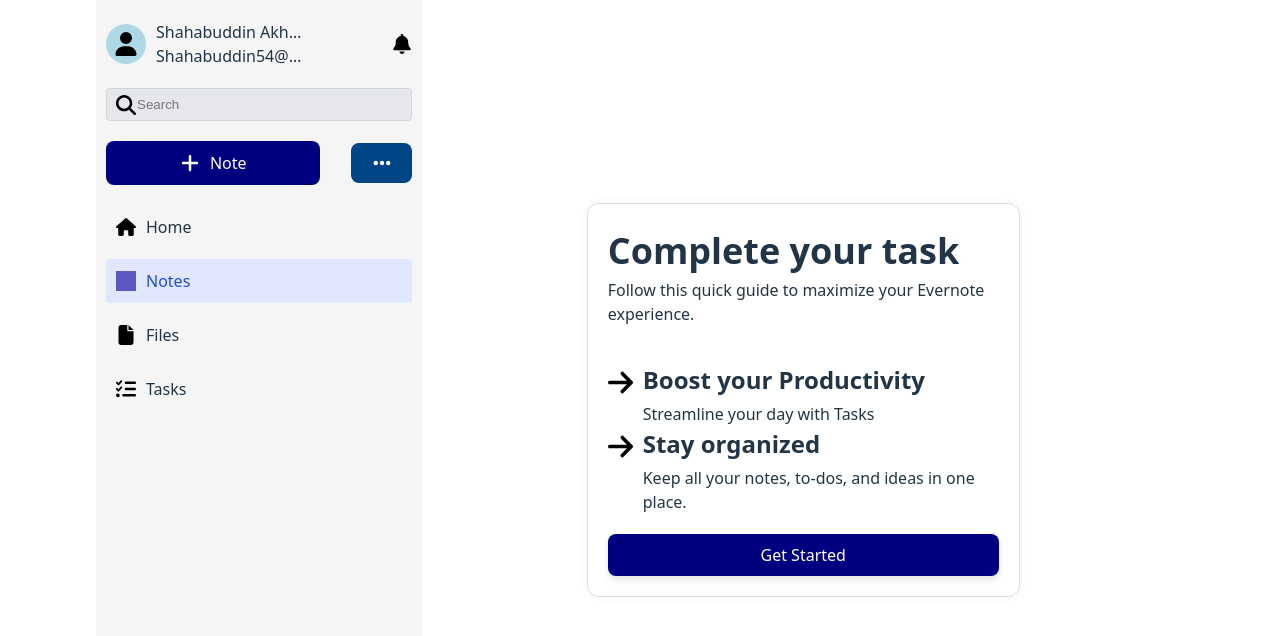
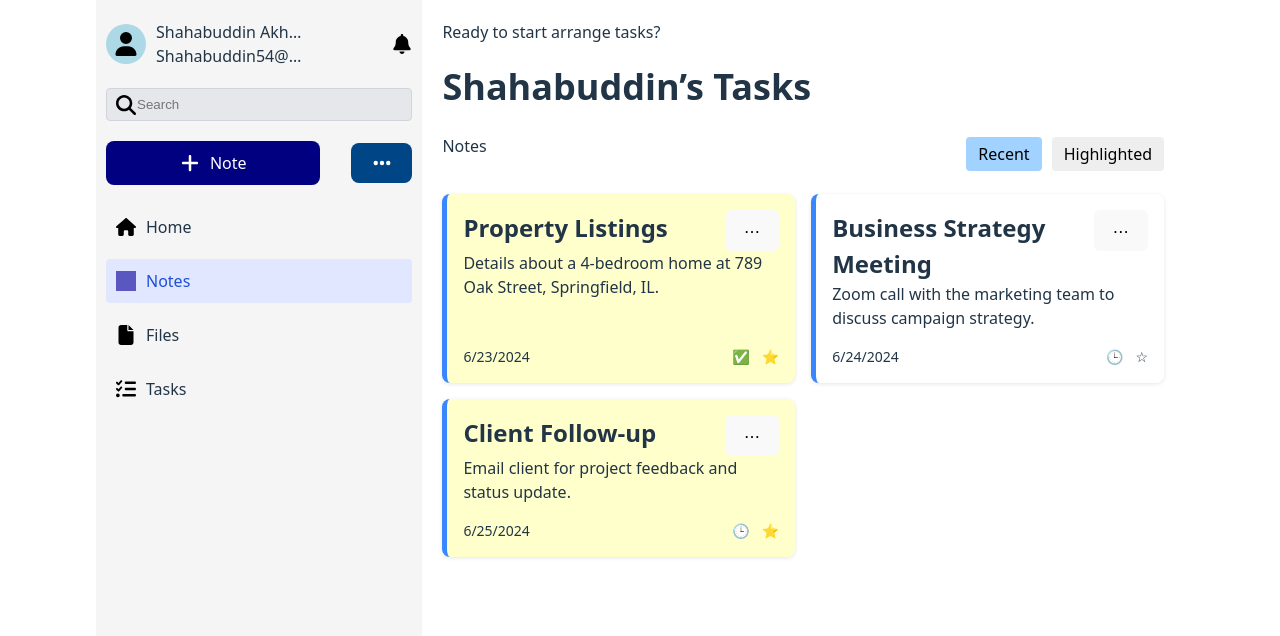
Before and after one commit to Shahabuddin1122/React-Assignment, a React (Vite) app: page / in a window 1280 px wide. Both pictures are taken after a click on the element "Notes". Shown: the top 636 px of the page. Built offline with nearby package versions, Linux system fonts and the light colour scheme; grey boxes are pictures that could not be loaded.

Commit message:
add notes page

```diff
--- a/src/components/sidebar/sidebar.tsx
+++ b/src/components/sidebar/sidebar.tsx
@@ -1,8 +1,8 @@
-import React, {useState} from 'react';
+import React from 'react';
 import styles from './sidebar.module.css';
 
-const Sidebar = () => {
-    const [selectedItem, setSelectedItem] = useState('home'); // default selected
+const Sidebar = ({selectedItem, callbackFunction}:{selectedItem:string, callbackFunction:(string)=> void}) => {
+
 
     const navItems = [
         { key: 'home', label: 'Home', icon: '/assets/home.svg' },
@@ -51,7 +51,7 @@
                         <div
                             key={item.key}
                             className={`${styles.navItem} ${selectedItem === item.key ? styles.selected : ''}`}
-                            onClick={() => setSelectedItem(item.key)}
+                            onClick={() => callbackFunction(item.key)}
                         >
                             <img src={item.icon} alt={item.label} className={styles.navIcon}/>
                             <span className={styles.navText}>{item.label}</span>
--- /dev/null
+++ b/src/models/task-items/tasks.json
@@ -0,0 +1,26 @@
+[
+  {
+    "id": 1,
+    "title": "Property Listings",
+    "description": "Details about a 4-bedroom home at 789 Oak Street, Springfield, IL.",
+    "time": "2024-06-23T10:30:00Z",
+    "favourite": true,
+    "state": "Completed"
+  },
+  {
+    "id": 2,
+    "title": "Business Strategy Meeting",
+    "description": "Zoom call with the marketing team to discuss campaign strategy.",
+    "time": "2024-06-24T14:00:00Z",
+    "favourite": false,
+    "state": "Pending"
+  },
+  {
+    "id": 3,
+    "title": "Client Follow-up",
+    "description": "Email client for project feedback and status update.",
+    "time": "2024-06-25T11:15:00Z",
+    "favourite": true,
+    "state": "Pending"
+  }
+]
--- a/src/pages/landing-page/LandingPage.tsx
+++ b/src/pages/landing-page/LandingPage.tsx
@@ -1,37 +1,26 @@
-import React from 'react';
+import React, { useState } from 'react';
 import Sidebar from '../../components/sidebar/sidebar.tsx';
 import styles from './LandingPage.module.css';
-import Button from "../../components/button/Button.tsx";
+import Home from './home.tsx';
+import Note from '../note/note.tsx';
 
 const LandingPage = () => {
+    const [selectedItem, setSelectedItem] = useState('home');
+
+    const renderContent = () => {
+        if (selectedItem === 'home') {
+            return <Home />;
+        } else if (selectedItem === 'notes') {
+            return <Note />;
+        } else {
+            return <Home />;
+        }
+    };
+
     return (
         <div className={styles.main}>
-            <Sidebar />
-            <div className={styles.content}>
-                <div className={styles.container}>
-                    <div>
-                        <h1>Complete your task</h1>
-                        <p>Follow this quick guide to maximize your Evernote experience.</p>
-                    </div>
-                    <div>
-                        <div className={styles.listItem}>
-                            <img src={'assets/arrow-right.svg'} alt={'arrow'} width={25}/>
-                            <div>
-                                <h3>Boost your Productivity</h3>
-                                <p>Streamline your day with Tasks</p>
-                            </div>
-                        </div>
-                        <div className={styles.listItem}>
-                            <img src={'assets/arrow-right.svg'} alt={'arrow'} width={25}/>
-                            <div>
-                                <h3>Stay organized</h3>
-                                <p>Keep all your notes, to-dos, and ideas in one place.</p>
-                            </div>
-                        </div>
-                    </div>
-                    <Button text={"Get Started"}/>
-                </div>
-            </div>
+            <Sidebar selectedItem={selectedItem} callbackFunction={setSelectedItem} />
+            {renderContent()}
         </div>
     );
 };
--- /dev/null
+++ b/src/pages/landing-page/home.tsx
@@ -0,0 +1,37 @@
+import styles from "./LandingPage.module.css";
+import Button from "../../components/button/Button.tsx";
+import React from "react";
+
+const Home = ()=>{
+    return (
+        <>
+            <div className={styles.content}>
+                <div className={styles.container}>
+                    <div>
+                        <h1>Complete your task</h1>
+                        <p>Follow this quick guide to maximize your Evernote experience.</p>
+                    </div>
+                    <div>
+                        <div className={styles.listItem}>
+                            <img src={'assets/arrow-right.svg'} alt={'arrow'} width={25}/>
+                            <div>
+                                <h3>Boost your Productivity</h3>
+                                <p>Streamline your day with Tasks</p>
+                            </div>
+                        </div>
+                        <div className={styles.listItem}>
+                            <img src={'assets/arrow-right.svg'} alt={'arrow'} width={25}/>
+                            <div>
+                                <h3>Stay organized</h3>
+                                <p>Keep all your notes, to-dos, and ideas in one place.</p>
+                            </div>
+                        </div>
+                    </div>
+                    <Button text={"Get Started"}/>
+                </div>
+            </div>
+        </>
+    );
+}
+
+export default Home;
--- /dev/null
+++ b/src/pages/note/note.module.css
@@ -0,0 +1,82 @@
+.content {
+    flex: 1;
+    padding: 20px;
+    box-sizing: border-box;
+}
+
+.header {
+    margin-bottom: 20px;
+}
+
+.noteSection {
+    display: flex;
+    flex-direction: column;
+}
+
+.noteHeader {
+    display: flex;
+    justify-content: space-between;
+    align-items: center;
+}
+
+.tabs {
+    display: flex;
+    gap: 10px;
+}
+
+.tab,
+.activeTab {
+    padding: 6px 12px;
+    border: none;
+    background: #eee;
+    border-radius: 4px;
+    cursor: pointer;
+}
+
+.activeTab {
+    background-color: #a2d2ff;
+}
+
+.noteGrid {
+    display: grid;
+    grid-template-columns: repeat(auto-fill, minmax(250px, 1fr));
+    gap: 16px;
+    margin-top: 20px;
+}
+
+.card {
+    display: flex;
+    flex-direction: column;
+    padding: 16px;
+    background: #fff;
+    border-radius: 8px;
+    box-shadow: 0 1px 4px rgba(0, 0, 0, 0.1);
+}
+
+
+.blueCard {
+    border-left: 5px solid #3a86ff;
+}
+
+.favCard {
+    background: rgba(255, 255, 0, 0.2);
+}
+
+.cardHeader {
+    display: flex;
+    justify-content: space-between;
+    align-items: flex-start;
+}
+
+.cardFooter {
+    display: flex;
+    justify-content: space-between;
+    margin-top: auto;
+    font-size: 14px;
+}
+
+.icons {
+    display: flex;
+    justify-content: center;
+    gap: 0 12px;
+}
--- /dev/null
+++ b/src/pages/note/note.tsx
@@ -0,0 +1,51 @@
+import { useState } from 'react';
+import styles from './note.module.css';
+import tasksData from '../../models/task-items/tasks.json'
+import type {Task} from "../../types/task-item/task.ts";
+
+const Note = () => {
+    const [tasks] = useState<Task[]>(tasksData);
+
+    return (
+        <div className={styles.content}>
+            <header className={styles.header}>
+                <p>Ready to start arrange tasks?</p>
+                <h1>Shahabuddin’s Tasks</h1>
+            </header>
+
+            <div className={styles.noteSection}>
+                <div className={styles.noteHeader}>
+                    <p>Notes</p>
+                    <div className={styles.tabs}>
+                        <button className={styles.activeTab}>Recent</button>
+                        <button className={styles.tab}>Highlighted</button>
+                    </div>
+                </div>
+
+                <div className={styles.noteGrid}>
+                    {tasks.map(task => (
+                        <div
+                            key={task.id}
+                            className={`${styles.card} ${styles.blueCard} ${task.favourite ? styles.favCard : ''}`}
+                        >
+                            <div className={styles.cardHeader}>
+                                <h3>{task.title}</h3>
+                                <button>⋯</button>
+                            </div>
+                            <p>{task.description}</p>
+                            <div className={styles.cardFooter}>
+                                <span>{new Date(task.time).toLocaleDateString()}</span>
+                                <div className={styles.icons}>
+                                    <span>{task.state === 'Completed' ? '✅' : '🕒'}</span>
+                                    <span>{task.favourite ? '⭐' : '☆'}</span>
+                                </div>
+                            </div>
+                        </div>
+                    ))}
+                </div>
+            </div>
+        </div>
+    );
+};
+
+export default Note;
--- /dev/null
+++ b/src/types/task-item/task.ts
@@ -0,0 +1,8 @@
+export interface Task {
+    id: number;
+    title: string;
+    description: string;
+    time: string;
+    favourite: boolean;
+    state: 'Completed' | 'Pending';
+}
```
